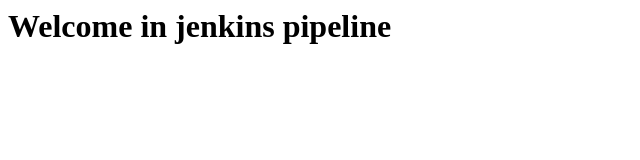
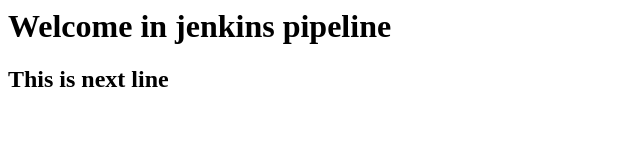
Before and after one commit to abhinavkumar1489/website, a plain HTML site: page index.html in a window 1280 px wide. Shown: the whole page, without its empty margins (0-640 px from the left). Drawn offline with Linux system fonts and the light colour scheme.

Commit message:
changed website content

```diff
--- a/index.html
+++ b/index.html
@@ -2,5 +2,6 @@
 <title>jenkins CI/CD pipeline</title>
 <body>
 <h1>Welcome in jenkins pipeline</h1>
+<h2>This is next line</h2>
 </body>
 </html>
```
